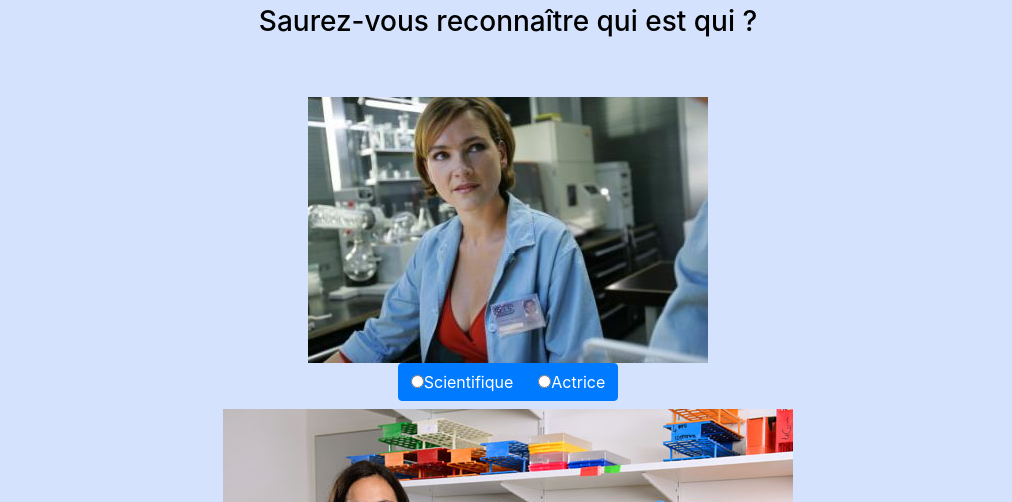
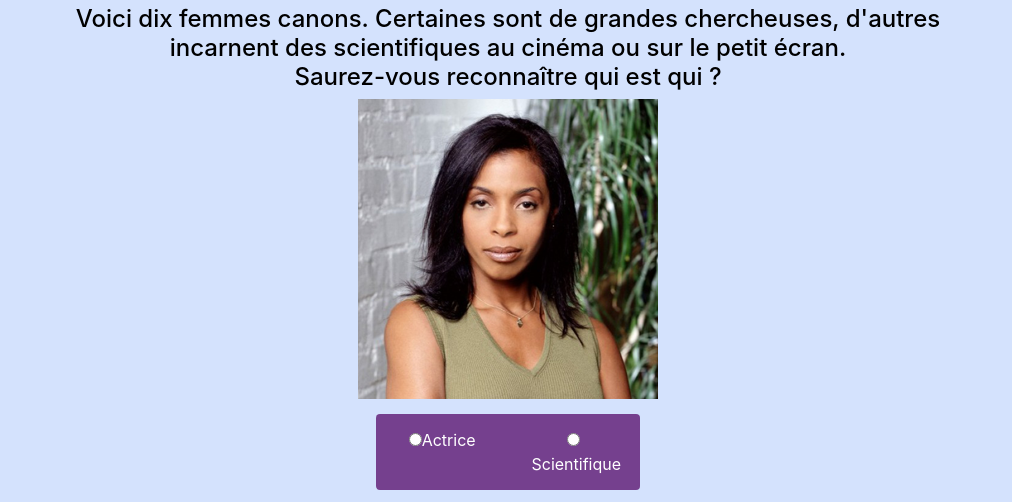
Before and after one commit to ddesmarest/whoiswho, a plain HTML site: page index.html in a window 1280 px wide. Shown: the part 382-884 px from the top of the page, without its empty margins (132-1144 px from the left). Drawn offline with nearby package versions, Linux system fonts and the light colour scheme.

Commit message:
Final images and texts added

```diff
--- a/index.html
+++ b/index.html
@@ -24,7 +24,7 @@
       <center>
 	<a href="https://sciencefeminine.wordpress.com/"><img src="images/banner.jpg"></a>
 	<h1>Actrice ou Scientifique ?</h1>
-	<h3>Saurez-vous reconnaître qui est qui ?</h3>
+	<h4>Voici dix femmes canons. Certaines sont de grandes chercheuses, d'autres <br/>incarnent des scientifiques au cinéma ou sur le petit écran.<br/>Saurez-vous reconnaître qui est qui ?</h4>
       </center>
       <div id="score">
       </div>
@@ -61,19 +61,19 @@ function show_results() {
 	return;
     }
     result_banner= "<div><br><center><h4>RESULT</h4></center><br></div>";
-    success_banner = "<div><h5><strong>Bravo ! </strong>COMMENT.</h5></div>";
-    error_banner = "<div><h5><strong>Faux ! </strong>COMMENT.</h5></div>";
+    success_banner = "<div><h6><strong>Bravo ! </strong>COMMENT</h6></div>";
+    error_banner = "<div><h6><strong>Faux ! </strong>COMMENT</h6></div>";
     score = 0;
     for(i = 0;i < persons.length;++i ) {
 	$( "#choice-"+i).empty();
-	if( answers[i].toLowerCase()  == persons[i].type.toLowerCase() ) {
+	if($.inArray(answers[i], persons[i].type) ) {
 	    score++;
 	    to_insert = success_banner;
 	}
 	else {
 	    to_insert = error_banner;
 	}
-	$( "#choice-"+i).append(to_insert.replace("COMMENT",persons[i].type + " - " +persons[i].comment ) );
+	$( "#choice-"+i).append(to_insert.replace("COMMENT",persons[i].comment ) );
     }
     to_insert = "";
     percentage = score / persons.length * 100;
@@ -88,6 +88,8 @@ function show_results() {
     }
     to_insert = to_insert.replace( "SCORE", score + " (" + Number(percentage).toFixed(0) + "% de bonnes réponses)" );
     $( "#score" ).append(result_banner.replace("RESULT",to_insert));
+    $( "#submit-button").parent().append('<h4>Pour découvrir d\'autres portraits de femmes scientifiques, rendez-vous sur <a href="https://sciencefeminine.wordpress.com/">sciencefeminine.wordpress.com</a></h4>');
+
     $( "#submit-button").remove();
     $("html, body").animate({ scrollTop: 0 }, "slow");
 
@@ -100,7 +102,7 @@ answer_all = false;
 
 $.getJSON( "persons.json", function( data ) {
 
-    template = '<div class="row"><div class="col-sm-12"><img id="image-INDEX" src="images/IMAGE"></img></div></div><div class="row"><div id="choice-INDEX" class="col-sm-12"><div class="btn-group" data-toggle="buttons"><label class="btn btn-primary" onclick="answer_clicked(INDEX,\'Scientifique\' )"><input type="radio" name="options"  autocomplete="off">Scientifique</label><label class="btn btn-primary" onclick="answer_clicked(INDEX,\'Actrice\' )"><input type="radio" name="options"  autocomplete="off">Actrice</label></div></div></div>';
+    template = '<div class="row"><div class="col-sm-12"><img id="image-INDEX" src="images/IMAGE"></img></div></div><div class="row"><div id="choice-INDEX" class="col-sm-12"><div class="btn-group" data-toggle="buttons"><label class="btn btn-primary" onclick="answer_clicked(INDEX,\'Actrice\' )"><input type="radio" name="options"  autocomplete="off">Actrice</label><label class="btn btn-primary" onclick="answer_clicked(INDEX,\'Scientifique\' )"><input type="radio" name="options"  autocomplete="off">Scientifique</label></div></div></div>';
     persons = data.persons;
     score_comments = data.scores;
 
--- a/persons.json
+++ b/persons.json
@@ -1,78 +1,59 @@
 {
-    "scores":[ [80,"Votre score est de SCORE, tres bien "],
-	       [50,"Votre score est de SCORE, c'est moyen... "],
-	       [20,"Votre score est de SCORE, c'est vraiment ... "] ],
+    "scores":[ [80,"Votre score est de SCORE."],
+	       [50,"Votre score est de SCORE."],
+	       [20,"Votre score est de SCORE."] ],
 
      "persons": [
 	 {
-		"type": "Scientifique",
-		"comment": "Une scientifique tres en vogue 2!",
-		"image": "persons/340406343_small.jpg"
+	     "type": ["Actrice"],
+	     "comment": "<b>Khandi Alexander</b> est une actrice américaine qui joue le Dr Alexx Woods dans les experts Miami. ",
+	     "image": "persons/miniKhandi-alexander.png"
 	 },
 	 {
-		"type": "Scientifique",
-		"comment": "Genome",
-		"image": "persons/anahi_molla_herman.jpg"
+	     "type": ["Scientifique"],
+	     "comment": "<b>Laurence Zitvogel</b> est à la fois oncologue et chercheuse. Cette Française est une pionnière de l’immunothérapie, une discipline qui se propose de traiter le cancer en utilisant le système immunitaire des patients. Grâce à elle, les mécanismes d’action des chimiothérapies sont mieux compris ce qui a permis d’améliorer les traitements.",
+	     "image": "persons/miniLaurence-Zitvogel.png"
 	 },
 	 {
-		"type": "Actrice",
-		"comment": "Actrice, scénariste, réalisatrice et productrice amécaine",
-		"image": "persons/brit_marling.jpg"
+	     "type": ["Scientifique"],
+	     "comment": "<b>Lisa Randall</b> est une brillante physicienne en poste à l’université Harvard, aux Etats-Unis. Son travail, très théorique, suggère que la faiblesse relative des forces gravitationnelles serait liée à l’existence de dimensions supplémentaires.",
+	     "image": "persons/miniLisa-Randall.jpg"
 	 },
 	 {
-		"type": "Actrice",
-		"comment": "Coraly Zahonero est une actrice et metteuse en scène française ",
-		"image": "persons/coralie_zahonero.jpg"
+	     "type": ["Actrice"],
+	     "comment": "<b>Brit Marling</b> est une actrice qui a notamment joué le rôle d’une chercheuse - à lunettes - dans « I origins ».",
+	     "image": "persons/minibrit-marling.png"
 	 },
 	 {
-		"type": "Scientifique",
-		"comment": "Hedy Lamarr est une actrice, productrice de cinéma et une scientifique autrichienne et américaine",
-		"image": "persons/hedy_lamarr.jpg"
+	     "type": ["Actrice"],
+	     "comment": "<b>Aurélie Bargeme</b> est une actrice française qui a joué une scientifique dans Nathalie Giesbert dans la série « RIS police scientifique ».",
+	     "image": "persons/miniAurelie-Bargeme.png"
 	 },
 	 {
-		"type": "Scientifique",
-		"comment": "Physicienne",
-		"image": "persons/lisa_randall.jpg"
+	     "type": ["Scientifique"],
+	     "comment": "<b>Marine Bézagu</b> est chercheuse. Elle essaie de créer de minuscules taxis moléculaires capables d’emmener des substances anticancéreuses à proximité, voire à l’intérieur de tumeurs.",
+	     "image": "persons/miniMarine_Bezagu.png"
 	 },
 	 {
-		"type": "Scientifique",
-		"comment": "Math?ticienne",
-		"image": "persons/maryam_mirzakhani.jpg"
+	     "type": ["Actrice"],
+	     "comment": "<b>Amanda Tapping</b> est une actrice britannico-canadienne qui a, à plusieurs reprises, a incarné des scientifiques dont le Dr Carter dans la série Stargate SG-1.",
+	     "image": "persons/miniamanda-tapping.jpg"
 	 },
 	 {
-		"type": "Actrice",
-		"comment": "Amanda Tapping est une actrice de télévision britannico-canadienne",
-		"image": "persons/amanda_tapping.jpg"
+	     "type": ["Actrice"],
+	     "comment": "<b>Coraly Zahonero</b> est une actrice française qui a interprété le Dr. Alessandra Joffrin, la médecin-légiste de RIS Police scientifique.",
+	     "image": "persons/minicoraly-zahonero.png"
+	 },
+
+	 {
+	     "type": ["Scientifique","Actrice"],
+	     "comment": "C’est un piège. <b>Hedy Lamarr</b> a été à la fois actrice et scientifique. Elle a notamment inventé un système de codage des transmissions qui est encore aujourd’hui utilisé par nos téléphones portables ou GPS. La classe hein !",
+	     "image": "persons/miniHedy_Lamarr.png"
 	 },
 	 {
-		"type": "Actrice",
-		"comment": "Actrice, scénariste, réalisatrice et productrice amécaine",
-		"image": "persons/brit_marling_2.jpg"
-	    },
-	   {
-		"type": "Scientifique",
-		"comment": "Caroline Midonet, CNRS",
-		"image": "persons/caroline_midonet.jpg"
-	    },
-	   {
-		"type": "Scientifique",
-		"comment": "????? ",
-		"image": "persons/flyer_grenoble.jpg"
-	    },
-	   {
-		"type": "Actrice",
-		"comment": "Khandi Alexander",
-		"image": "persons/khandi_alexander.jpg"
-	    },
-	   {
-		"type": "Actrice",
-		"comment": "Louise Lombard",
-		"image": "persons/louise_lombard.jpg"
-	    },
-	   {
-		"type": "Scientifique",
-		"comment": "???",
-		"image": "persons/une_tete_chercheuse_contre_le_cancer.jpg"
+	     "type": ["Scientifique"],
+	     "comment": "<b>Maryam Mirzakhani</b> est une mathématicienne iranienne. En 2014, elle a obtenu l’équivalent du prix Nobel de mathématiques, la médaille Fields, pour ses travaux en topologie et géométrie des surface de Reimann.  Depuis l’âge de 31 ans, elle est professeure à Stanford.",
+	     "image": "persons/miniMaryam_Mirzakhani.png"
 	 }
 ]
 
--- a/style.css
+++ b/style.css
@@ -9,6 +9,44 @@ h1 {
     padding-bottom: 20px;
 }
 h3 {
-        padding-top: 0px;
+    padding-top: 0px;
     padding-bottom: 50px;
 }
+h6 {
+    padding-top: 0px;
+    padding-bottom: 20px;
+    text-align:left;
+}
+
+.btn {
+    padding: 14px 24px;
+    border: 0 none;
+    /*font-weight: 700;
+    letter-spacing: 1px;
+     text-transform: uppercase;*/
+    margin-top:15px;
+    margin-bottom:15px;
+    width: 50%;
+}
+
+.btn:focus, .btn:active:focus, .btn.active:focus {
+    outline: 0 none;
+    background: #c062ec;
+}
+
+.btn-primary {
+/*    background: #0099cc; */
+    background: #75408e;
+    color: #ffffff;
+}
+
+.btn-primary:hover, .btn-primary:focus, .btn-primary:active, .btn-primary.active, .open > .dropdown-toggle.btn-primary {
+    /*    background: #33a6cc; */
+    background: #c062ec;
+}
+
+.btn-primary:active, .btn-primary.active {
+/*    background: #007299; */
+    background: #c062ec;
+    box-shadow: none;
+}
```
Also changed, not shown: images/persons/miniAurelie-Bargeme.png (added), images/persons/miniHedy_Lamarr.png (added), images/persons/miniKhandi-alexander.png (added), images/persons/miniLaurence-Zitvogel.png (added), images/persons/miniLisa-Randall.jpg (added), images/persons/miniMarine_Bezagu.png (added), images/persons/miniMaryam_Mirzakhani.png (added), images/persons/miniamanda-tapping.jpg (added), images/persons/minibrit-marling.png (added), images/persons/minicoraly-zahonero.png (added). Lines whose indentation alone changed are shown as unchanged.
